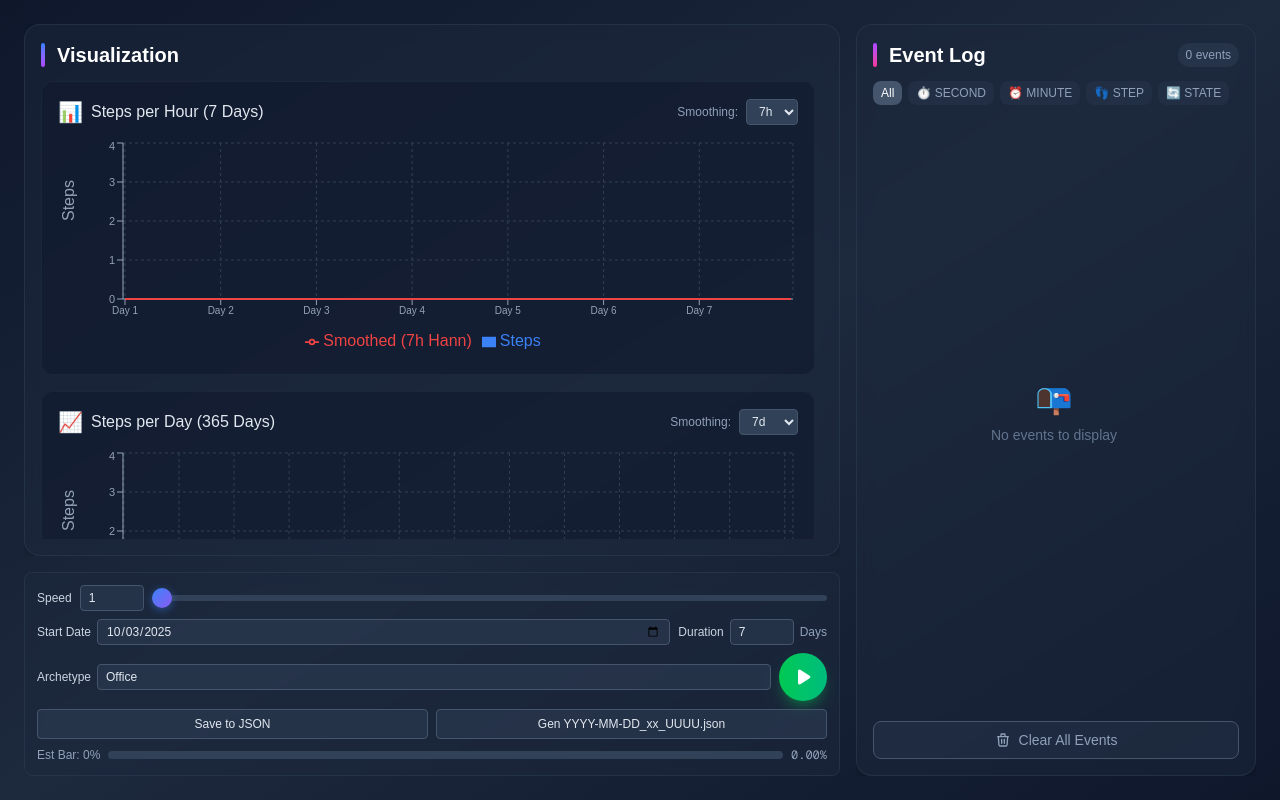
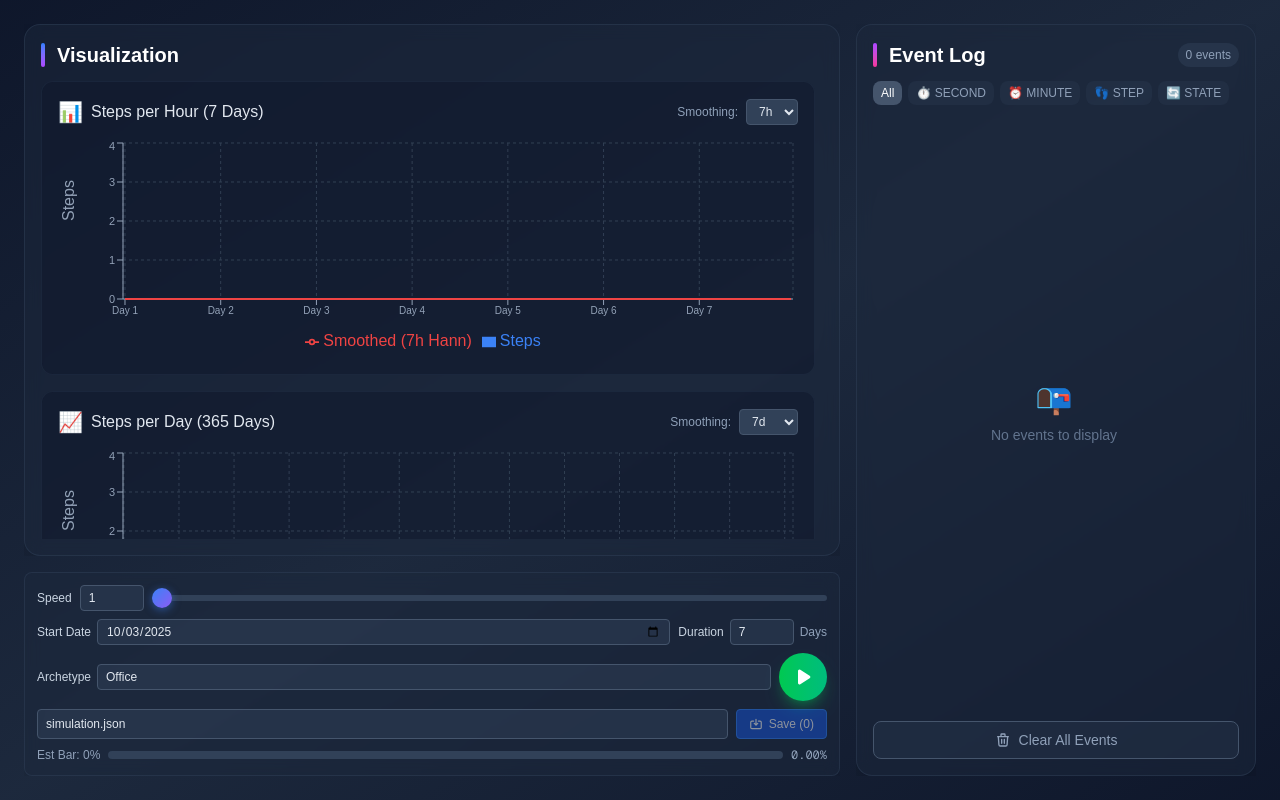
Before and after one commit to pradeepmdk/watch-simultor, a Next.js app: page / in a window 1280 px wide. Built offline with nearby package versions, Linux system fonts and the light colour scheme.

Commit message:
feat: add CSV export of minute-by-minute step data with auto-generated filenames

```diff
--- a/src/components/ControlPanel.tsx
+++ b/src/components/ControlPanel.tsx
@@ -8,6 +8,7 @@ import {
   setStartDate as setStartDateAction,
   setDuration as setDurationAction,
   setArchetype as setArchetypeAction,
+  setExportFilename,
   addEvent,
 } from 'energy/lib/features/timerSlice';
 
@@ -21,9 +22,20 @@ export function ControlPanel() {
     archetype,
     progress,
     currentTime,
+    minuteSteps,
+    exportFilename,
   } = useAppSelector((state) => state.timer);
 
   const handleStart = () => {
+    // Auto-generate filename when starting
+    const now = new Date();
+    const year = now.getFullYear();
+    const month = String(now.getMonth() + 1).padStart(2, '0');
+    const day = String(now.getDate()).padStart(2, '0');
+    const uuid = Math.random().toString(36).substring(2, 6).toUpperCase();
+    const filename = `${year}-${month}-${day}_${speed}x_${uuid}.json`;
+    dispatch(setExportFilename(filename));
+
     dispatch(startTimer());
     dispatch(
       addEvent({
@@ -49,21 +61,30 @@ export function ControlPanel() {
 
   const safeProgress = Number.isFinite(progress) ? Math.min(Math.max(progress, 0), 100) : 0;
   const progressLabel = `${safeProgress.toFixed(2)}%`;
+  const safeMinuteSteps = minuteSteps || [];
+  const safeExportFilename = exportFilename || 'simulation.json';
 
   const handleSaveJSON = () => {
-    const data = {
-      config: { speed, startDate, duration, archetype },
-      currentTime,
-      progress,
-    };
-    const json = JSON.stringify(data, null, 2);
-    const blob = new Blob([json], { type: 'application/json' });
+    // Format: YYYY-MM-DD HH:MM:SS, N_steps
+    const lines = safeMinuteSteps.map(entry => `${entry.timestamp}, ${entry.steps}`);
+    const content = lines.join('\n');
+
+    const blob = new Blob([content], { type: 'text/plain' });
     const url = URL.createObjectURL(blob);
     const a = document.createElement('a');
     a.href = url;
-    a.download = `simulation-${new Date().toISOString()}.json`;
+    a.download = safeExportFilename;
     a.click();
     URL.revokeObjectURL(url);
+
+    dispatch(
+      addEvent({
+        timestamp: new Date().toISOString(),
+        type: 'NEW_STATE',
+        message: `Exported ${safeMinuteSteps.length} minutes of step data to ${safeExportFilename}`,
+        data: { filename: safeExportFilename, entries: safeMinuteSteps.length },
+      })
+    );
   };
 
   return (
@@ -167,19 +188,25 @@ export function ControlPanel() {
         )}
       </div>
 
-      {/* Fourth Row: Save Buttons */}
+      {/* Fourth Row: Filename Input and Save Button */}
       <div className="flex items-center gap-2 mb-2">
+        <input
+          type="text"
+          value={safeExportFilename}
+          onChange={(e) => dispatch(setExportFilename(e.target.value))}
+          placeholder="filename.json"
+          className="flex-1 bg-slate-700/50 border border-slate-600 rounded px-2 py-1.5 text-xs text-slate-200 focus:outline-none focus:ring-1 focus:ring-blue-500"
+        />
         <button
           onClick={handleSaveJSON}
-          className="flex-1 bg-slate-700/50 hover:bg-slate-700 border border-slate-600 hover:border-slate-500 text-slate-200 font-medium py-1.5 px-3 rounded transition-all duration-200 flex items-center justify-center gap-1.5 text-xs"
+          disabled={safeMinuteSteps.length === 0}
+          className="bg-blue-600/80 hover:bg-blue-600 border border-blue-500 hover:border-blue-400 text-white font-medium py-1.5 px-3 rounded transition-all duration-200 flex items-center justify-center gap-1.5 text-xs whitespace-nowrap disabled:opacity-50 disabled:cursor-not-allowed"
+          title={`Download ${safeMinuteSteps.length} minutes of step data`}
         >
-          Save to JSON
-        </button>
-        <button
-          onClick={handleSaveJSON}
-          className="flex-1 bg-slate-700/50 hover:bg-slate-700 border border-slate-600 hover:border-slate-500 text-slate-200 font-medium py-1.5 px-3 rounded transition-all duration-200 flex items-center justify-center gap-1.5 text-xs"
-        >
-          Gen YYYY-MM-DD_xx_UUUU.json
+          <svg className="w-3.5 h-3.5" fill="none" stroke="currentColor" viewBox="0 0 24 24">
+            <path strokeLinecap="round" strokeLinejoin="round" strokeWidth={2} d="M8 7H5a2 2 0 00-2 2v9a2 2 0 002 2h14a2 2 0 002-2V9a2 2 0 00-2-2h-3m-1 4l-3 3m0 0l-3-3m3 3V4" />
+          </svg>
+          Save ({safeMinuteSteps.length})
         </button>
       </div>
 
--- a/src/lib/features/timerSlice.ts
+++ b/src/lib/features/timerSlice.ts
@@ -7,6 +7,11 @@ export interface LogEvent {
   type: 'NEW_SECOND' | 'NEW_MINUTE' | 'NEW_STEP' | 'NEW_STATE';
   message: string;
   data?: any;
+}
+
+export interface MinuteStepData {
+  timestamp: string; // YYYY-MM-DD HH:MM:00
+  steps: number;
 }
 
 export interface TimerState {
@@ -23,6 +28,10 @@ export interface TimerState {
   dailySteps: number[]; // 365 days (1 year)
   currentHourIndex: number;
   currentDayIndex: number;
+  // Minute-by-minute step tracking for JSON export
+  minuteSteps: MinuteStepData[];
+  // JSON export filename
+  exportFilename: string;
 }
 
 const initialState: TimerState = {
@@ -38,6 +47,8 @@ const initialState: TimerState = {
   dailySteps: Array(365).fill(0),
   currentHourIndex: 0,
   currentDayIndex: 0,
+  minuteSteps: [],
+  exportFilename: 'simulation.json',
 };
 
 export const timerSlice = createSlice({
@@ -60,6 +71,7 @@ export const timerSlice = createSlice({
       state.dailySteps = Array(365).fill(0);
       state.currentHourIndex = 0;
       state.currentDayIndex = 0;
+      state.minuteSteps = [];
     },
     setSpeed: (state, action: PayloadAction<number>) => {
       state.speed = action.payload;
@@ -105,6 +117,12 @@ export const timerSlice = createSlice({
         state.dailySteps[dayIndex] += steps;
       }
     },
+    addMinuteSteps: (state, action: PayloadAction<MinuteStepData>) => {
+      state.minuteSteps.push(action.payload);
+    },
+    setExportFilename: (state, action: PayloadAction<string>) => {
+      state.exportFilename = action.payload;
+    },
   },
 });
 
@@ -122,6 +140,8 @@ export const {
   clearEvents,
   addStepsToHour,
   addStepsToDay,
+  addMinuteSteps,
+  setExportFilename,
 } = timerSlice.actions;
 
 export default timerSlice.reducer;
--- a/src/lib/timer/useTimer.ts
+++ b/src/lib/timer/useTimer.ts
@@ -10,6 +10,7 @@ import {
   setProgress,
   addStepsToHour,
   addStepsToDay,
+  addMinuteSteps,
 } from '../features/timerSlice';
 import { TimerEngine } from './TimerEngine';
 import { TimerEvent } from './types';
@@ -118,6 +119,19 @@ export function useTimer() {
 
           // Reset minute counter
           if (minute !== lastMinuteRef.current) {
+            // Save minute steps data for JSON export
+            const year = currentTime.getFullYear();
+            const month = String(currentTime.getMonth() + 1).padStart(2, '0');
+            const day = String(currentTime.getDate()).padStart(2, '0');
+            const hourStr = String(hour).padStart(2, '0');
+            const minuteStr = String(minute).padStart(2, '0');
+            const timestamp = `${year}-${month}-${day} ${hourStr}:${minuteStr}:00`;
+
+            dispatch(addMinuteSteps({
+              timestamp,
+              steps: stepsInLastMinuteRef.current,
+            }));
+
             const archetype = stepGeneratorRef.current.getArchetype();
             const activity = getActivityForHour(archetype, hour);
 
```
